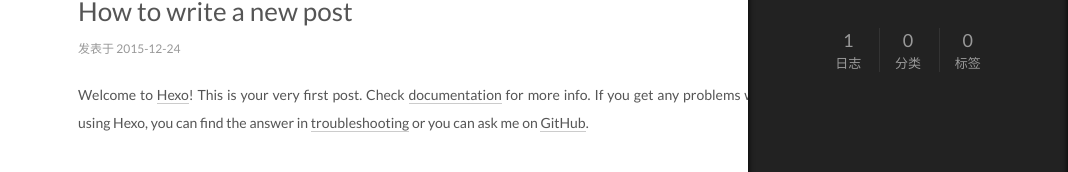
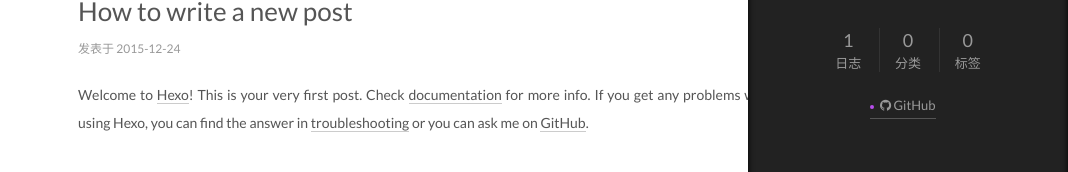
Before and after one commit to tsubasa-kun/tsubasa-kun.github.io, a plain HTML site: page index.html in a window 1280 px wide. Both pictures are taken after a click on the element 1217 px from the left and 742 px from the top of the page. Shown: the part 215-387 px from the top of the page, without its empty margins (212-1280 px from the left). Drawn offline with Linux system fonts and the light colour scheme.

Commit message:
Site updated: 2015-12-24 11:52:43

```diff
--- a/css/main.css
+++ b/css/main.css
@@ -965,7 +965,7 @@
   width: 4px;
   height: 4px;
   border-radius: 50%;
-  background: #be543d;
+  background: #b84dec;
 }
 .sidebar-nav {
   margin: 0 0 20px;
--- a/index.html
+++ b/index.html
@@ -344,6 +344,16 @@
 
         <div class="links-of-author motion-element">
 
+
+              <span class="links-of-author-item">
+                <a href="https://github.com/tsubasa-kun" target="_blank">
+
+                    <i class="fa fa-github"></i> GitHub
+
+                </a>
+              </span>
+
+
         </div>
 
 
```
Also changed, not shown: 2015/12/24/hello-world/index.html (+10 -0 lines), archives/2015/12/index.html (+10 -0 lines), archives/2015/index.html (+10 -0 lines), archives/index.html (+10 -0 lines), tags/index.html (+10 -0 lines).
